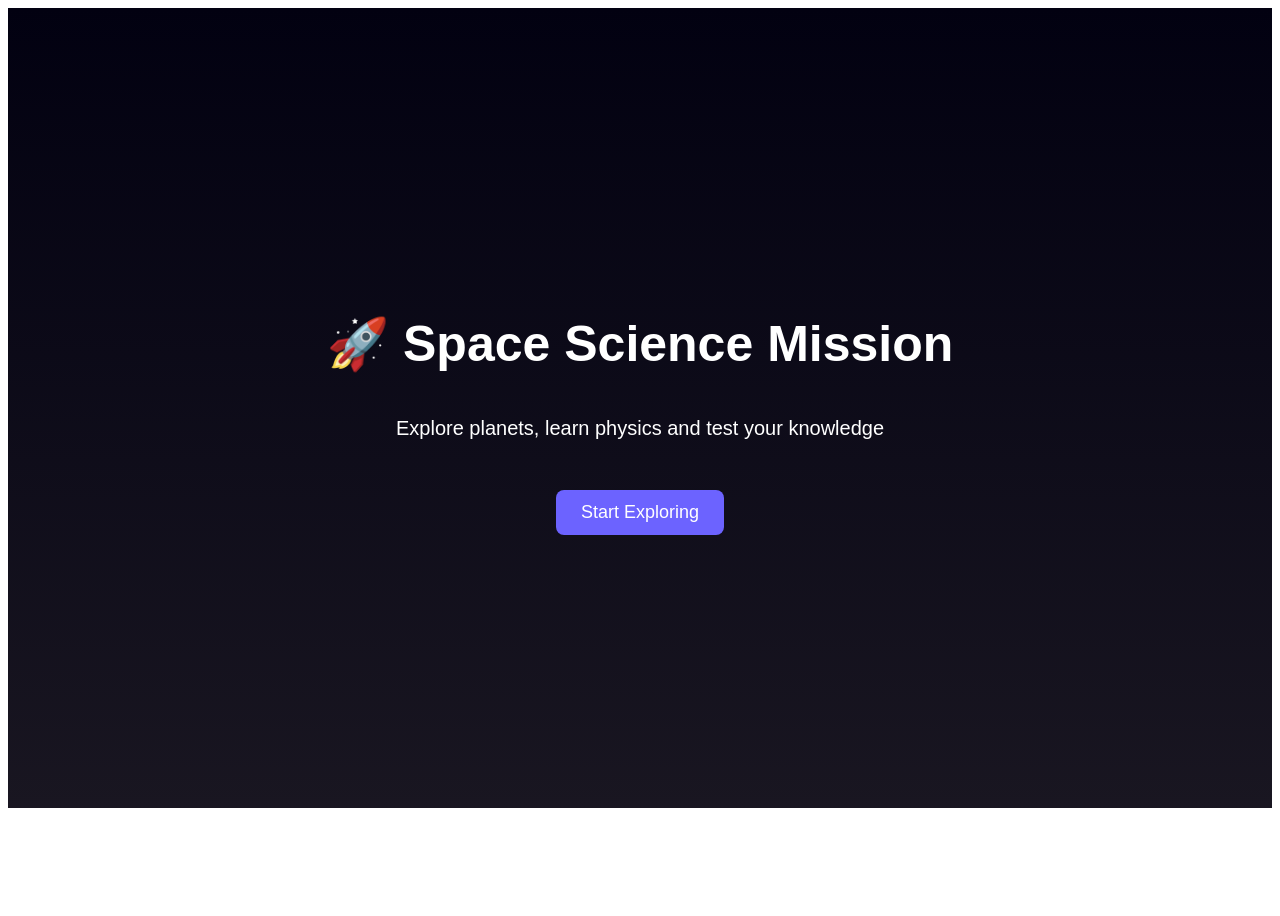
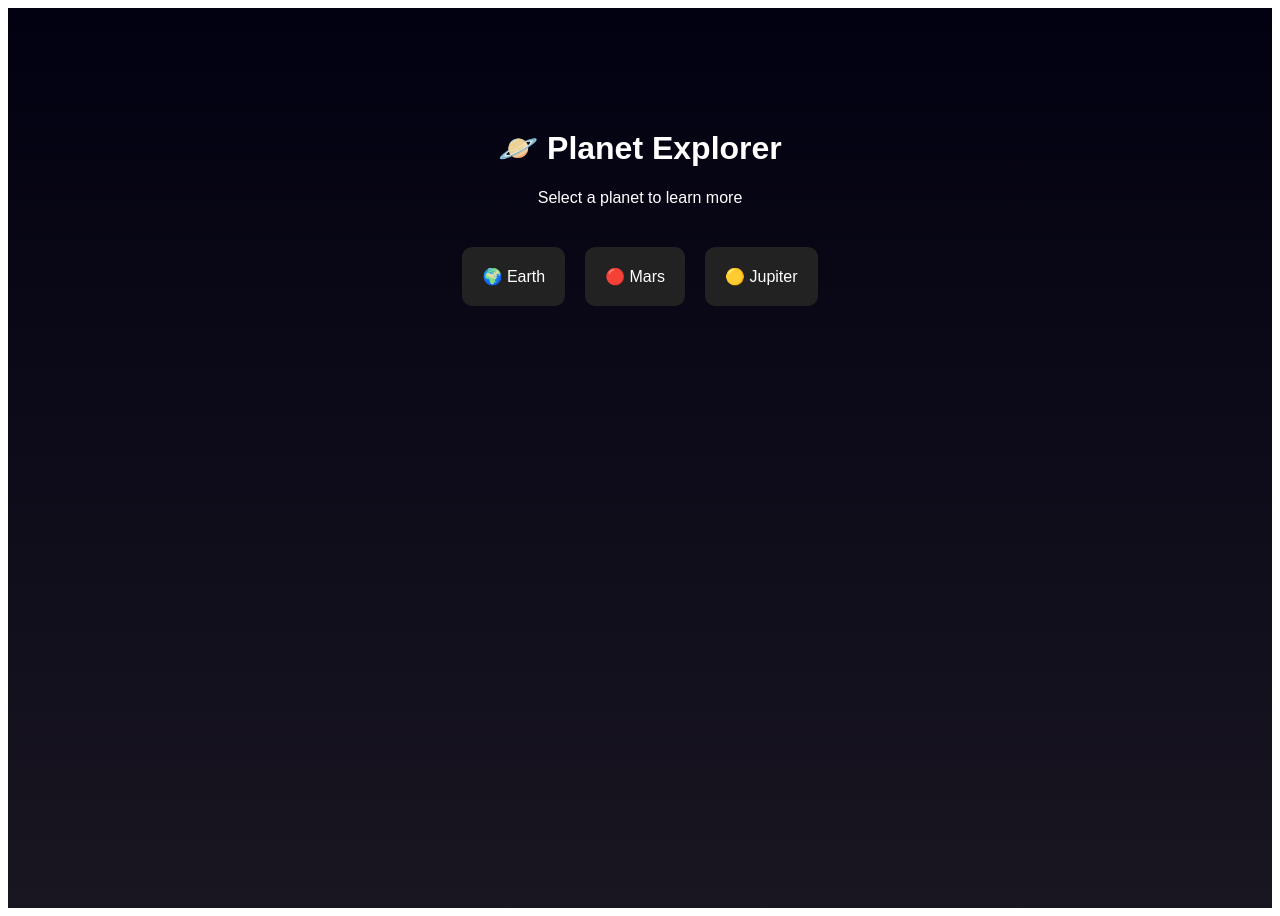
Before and after one commit to Mahalaxmi049/space-science-mission, a React (Vite) app: page / in a window 1280 px wide. Both pictures are taken after a click on the button "Start Exploring". Before the commit the page ends 816 px from the top, so only its background shows below. Built offline with nearby package versions, Linux system fonts and the light colour scheme.

Commit message:
Added planet explorer navigation

```diff
--- a/package.json
+++ b/package.json
@@ -15,6 +15,7 @@
   },
   "devDependencies": {
     "@eslint/js": "^9.39.4",
+    "@tailwindcss/postcss": "^4.2.2",
     "@types/node": "^24.12.0",
     "@types/react": "^19.2.14",
     "@types/react-dom": "^19.2.3",
--- a/postcss.config.js
+++ b/postcss.config.js
@@ -1,6 +1,5 @@
 export default {
-    plugins: {
-      tailwindcss: {},
-      autoprefixer: {},
-    },
-  }
+  plugins: {
+    "@tailwindcss/postcss": {},
+  },
+}
--- a/src/App.tsx
+++ b/src/App.tsx
@@ -1,27 +1,32 @@
+import { useState } from "react"
 import "./App.css"
 
 function App() {
+
+  const [showExplorer, setShowExplorer] = useState(false)
+
   return (
     <div style={{
-      height: "100vh",
-      background: "linear-gradient(to bottom, #020111, #191621)",
+      minHeight: "100vh",
+      background: "linear-gradient(to bottom,#020111,#191621)",
       color: "white",
-      display: "flex",
-      flexDirection: "column",
-      alignItems: "center",
-      justifyContent: "center",
+      textAlign: "center",
+      paddingTop: "100px",
       fontFamily: "Arial"
     }}>
 
-      <h1 style={{fontSize:"50px"}}>
-        🚀 Space Science Mission
-      </h1>
+      {!showExplorer ? (
+
+        <div>
+          <h1 style={{fontSize:"50px"}}>🚀 Space Science Mission</h1>
 
           <p style={{fontSize:"20px", marginTop:"10px"}}>
             Explore planets, learn physics and test your knowledge
           </p>
 
-      <button style={{
+          <button
+            onClick={() => setShowExplorer(true)}
+            style={{
               marginTop:"30px",
               padding:"12px 25px",
               fontSize:"18px",
@@ -30,9 +35,44 @@ function App() {
               borderRadius:"8px",
               color:"white",
               cursor:"pointer"
-      }}>
+            }}
+          >
             Start Exploring
           </button>
+        </div>
+
+      ) : (
+
+        <div>
+
+          <h1>🪐 Planet Explorer</h1>
+
+          <p>Select a planet to learn more</p>
+
+          <div style={{
+            display:"flex",
+            justifyContent:"center",
+            gap:"20px",
+            marginTop:"40px"
+          }}>
+
+            <div style={{background:"#222", padding:"20px", borderRadius:"10px"}}>
+              🌍 Earth
+            </div>
+
+            <div style={{background:"#222", padding:"20px", borderRadius:"10px"}}>
+              🔴 Mars
+            </div>
+
+            <div style={{background:"#222", padding:"20px", borderRadius:"10px"}}>
+              🟡 Jupiter
+            </div>
+
+          </div>
+
+        </div>
+
+      )}
 
     </div>
   )
```
Also changed, not shown: 1 other file (tests, documents, lock files or other folders). Lines whose indentation alone changed are shown as unchanged.
